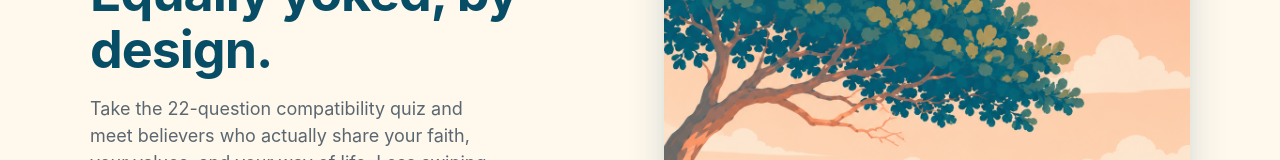
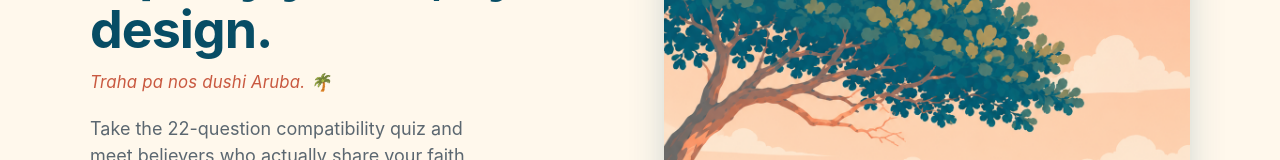
Before and after one commit to johntheysen-code/christian-aruba-dating, a Next.js app: page / in a window 1280 px wide. Shown: the part 346-506 px from the top of the page. Built offline with nearby package versions, Linux system fonts and the light colour scheme; no server answers.

Commit message:
Add Papiamento tagline under hero headline

```diff
--- a/app/globals.css
+++ b/app/globals.css
@@ -163,7 +163,15 @@ a {
   line-height: 1.1;
   color: var(--ocean-dark);
   letter-spacing: -0.02em;
-  margin-bottom: 1rem;
+  margin-bottom: 0.75rem;
+}
+
+.hero-tagline {
+  font-style: italic;
+  font-size: 1.05rem;
+  color: var(--coral-dark);
+  margin-bottom: 1.25rem;
+  letter-spacing: 0.01em;
 }
 
 .hero p.lede {
--- a/app/page.tsx
+++ b/app/page.tsx
@@ -24,6 +24,7 @@ export default async function HomePage() {
           <div>
             <p className="hero-kicker">Not another Christian dating app.</p>
             <h1>Equally yoked, by design.</h1>
+            <p className="hero-tagline">Traha pa nos dushi Aruba. 🌴</p>
             <p className="lede">
               Take the 22-question compatibility quiz and meet believers who
               actually share your faith, your values, and your way of life.
```
